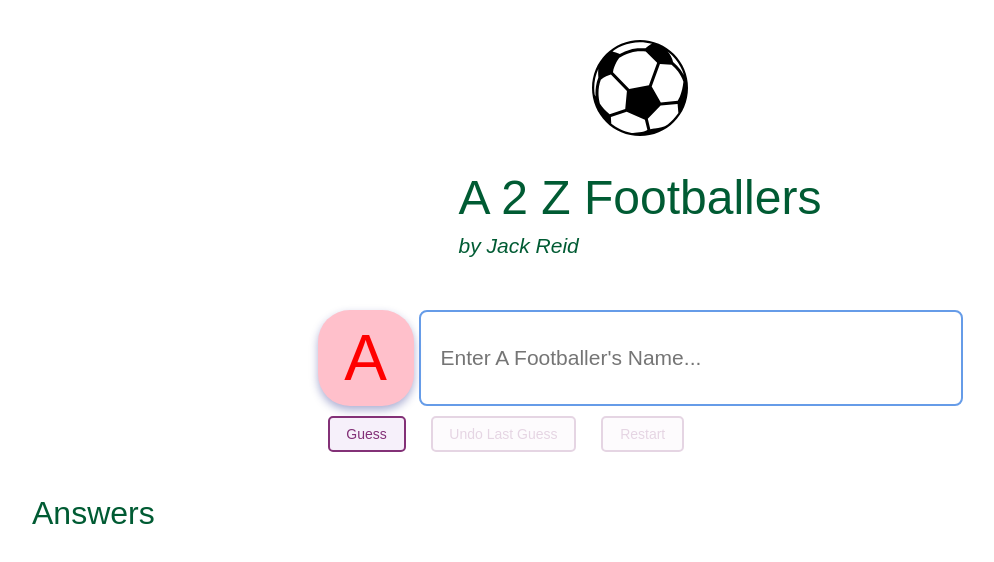
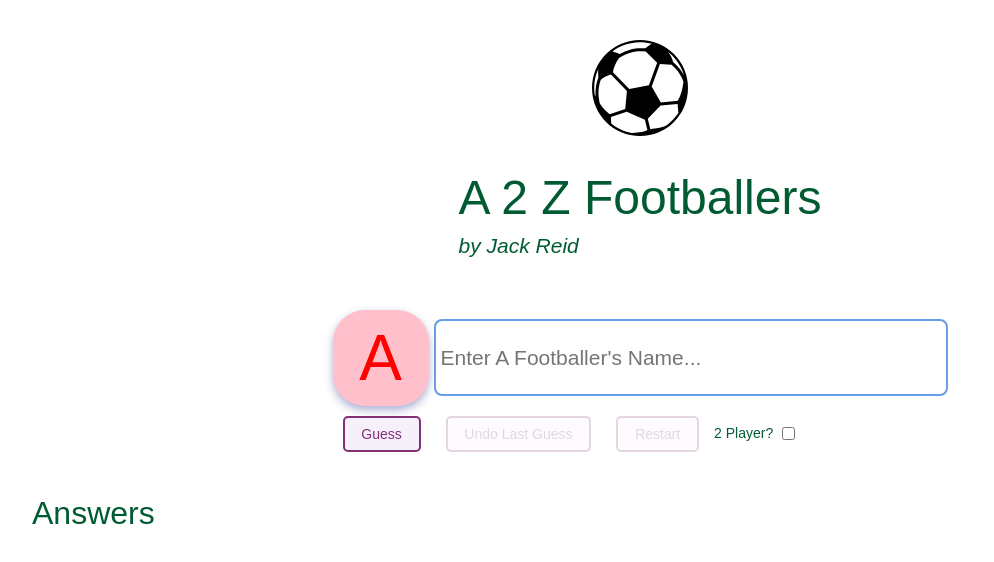
Before and after one commit to DavieReid/a2zfootballers, a React (Vite) app: page / in a window 1280 px wide. Shown: the top 562 px of the page, without its empty margins (0-994 px from the left). Built offline with nearby package versions, Linux system fonts and the light colour scheme; a web font is replaced by a local one.

Commit message:
feat: add player count switch

```diff
--- a/src/App.module.css
+++ b/src/App.module.css
@@ -50,6 +50,7 @@
 
 .input-group {
 	display: flex;
+	align-items: center;
 	gap: 5px;
 	margin-top: 3rem;
 }
--- a/src/App.tsx
+++ b/src/App.tsx
@@ -1,9 +1,4 @@
-import {
-	type ChangeEvent,
-	type KeyboardEvent,
-	useRef,
-	useState
-} from "react";
+import { type ChangeEvent, type KeyboardEvent, useRef, useState } from "react";
 
 import { Button } from "./components/Button/Button";
 import { Card } from "./components/Card/Card";
@@ -15,9 +10,18 @@ import { Header } from "./components/Header/Header";
 import { useGameState } from "./store";
 import { checkAnswer } from "./utils/checkAnswer";
 import { RestartButton } from "./components/Button/RestartButton";
+import { Switch } from "./components/Switch/Switch";
 
 function App() {
-	const { currentLetter, answerStatus: status, setStatus, restart, answers, next, previous } = useGameState();
+	const {
+		currentLetter,
+		answerStatus: status,
+		setStatus,
+		restart,
+		answers,
+		next,
+		previous
+	} = useGameState();
 	const [value, setValue] = useState("");
 	const isComplete = answers.length === 26;
 	const inputRef = useRef<HTMLInputElement>(null);
@@ -25,16 +29,15 @@ function App() {
 	const handleAttempt = () => {
 		if (checkAnswer(value, currentLetter)) {
 			next(value);
-			setValue("")
-		}
-		else {
+			setValue("");
+		} else {
 			setStatus("Incorrect");
 		}
-	}
+	};
 
 	const handleUndo = () => {
-		previous()
-	}
+		previous();
+	};
 
 	const handleRestart = () => {
 		restart();
@@ -42,7 +45,7 @@ function App() {
 	};
 
 	const handleGuess = () => {
-		handleAttempt()
+		handleAttempt();
 		inputRef.current?.focus();
 	};
 
@@ -64,7 +67,9 @@ function App() {
 					{isComplete ? <Card>All Done...well played!</Card> : null}
 					{!isComplete ? (
 						<div className={styles["input-group"]}>
-							<Card className={styles['current-letter']} variant="letter">{currentLetter}</Card>{" "}
+							<Card className={styles["current-letter"]} variant="letter">
+								{currentLetter}
+							</Card>{" "}
 							<Input
 								ref={inputRef}
 								onChange={handleChange}
@@ -73,7 +78,6 @@ function App() {
 								status={status || ""}
 								value={value}
 							/>
-
 						</div>
 					) : null}
 					<div className={styles["button-group"]}>
@@ -83,7 +87,11 @@ function App() {
 						<Button onClick={handleUndo} disabled={currentLetter === "a"}>
 							Undo Last Guess
 						</Button>
-						<RestartButton disabled={currentLetter === "a"} onClick={handleRestart} />
+						<RestartButton
+							disabled={currentLetter === "a"}
+							onClick={handleRestart}
+						/>
+						<Switch disabled={currentLetter !== "a"} />
 					</div>
 				</section>
 				<section className={styles["answer-area"]}>
@@ -97,7 +105,6 @@ function App() {
 							</AnswerListOption>
 						))}
 					</AnswerList>
-
 				</section>
 			</main>
 		</>
--- a/src/components/Input/Input.module.css
+++ b/src/components/Input/Input.module.css
@@ -33,7 +33,9 @@
 	font-size: 1.5em;
 	line-height: 1.5em;
 	outline: none;
-  color: var(--app-foreddground-color);
+	color: var(--app-foreground-color);
+	padding: 5px;
+	height: 3em;
 }
 
 .root:not(.shake):focus-visible {
@@ -43,7 +45,6 @@
 @media only screen and (max-width: 600px) {
 	.root {
 		min-width: auto;
-    padding: 5px;
 	}
 }
 
@@ -51,7 +52,6 @@
 @media only screen and (min-width: 600px) {
 	.root {
 		min-width: auto;
-    padding: 5px;
 	}
 }
 
@@ -59,7 +59,6 @@
 @media only screen and (min-width: 768px) {
 	.root {
 		min-width: auto;
-    padding: 5px;
 	}
 }
 
@@ -67,7 +66,6 @@
 @media only screen and (min-width: 992px) {
 	.root {
 		width: 500px;
-    padding: 20px;
 	}
 }
 
@@ -75,6 +73,5 @@
 @media only screen and (min-width: 1200px) {
 	.root {
 		min-width: 500px;
-    padding: 20px;
 	}
 }
--- /dev/null
+++ b/src/components/Switch/Switch.module.css
@@ -0,0 +1,7 @@
+.root {
+	display: flex;
+	gap: 5px;
+	position: relative;
+	justify-content: center;
+	align-items: center;
+}
--- /dev/null
+++ b/src/components/Switch/Switch.tsx
@@ -0,0 +1,34 @@
+import type { ChangeEventHandler } from "react";
+import { useGameState } from "../../store";
+import styles from "./Switch.module.css";
+
+export interface SwitchProps {
+	disabled: boolean;
+}
+
+export const Switch = ({ disabled }: SwitchProps) => {
+	const { playerCount, setPlayerCount } = useGameState();
+
+	const handleChange: ChangeEventHandler<HTMLInputElement> = (event) => {
+		if (event.nativeEvent.defaultPrevented) {
+			return;
+		}
+		const value = event.target.checked;
+		setPlayerCount(value ? 2 : 1);
+	};
+
+	return (
+		<div className={styles.root}>
+			<label htmlFor="player-count-switch">2 Player?</label>
+			<input
+				id="player-count-switch"
+				aria-checked={playerCount === 2}
+				type="checkbox"
+				role="switch"
+				onChange={handleChange}
+				checked={playerCount === 2}
+				disabled={disabled}
+			/>
+		</div>
+	);
+};
--- a/src/store/index.ts
+++ b/src/store/index.ts
@@ -34,6 +34,7 @@ export type GameActions = {
 	restart: () => void;
 	next: (footballerName: string) => void;
 	previous: () => void;
+	setPlayerCount: (playerCount: number) => void;
 };
 
 const useStoreBase = create<GameState & GameActions>()(
@@ -64,6 +65,11 @@ const useStoreBase = create<GameState & GameActions>()(
 					answers: answers.slice(0, -1),
 					currentLetter: decrementLetter(currentLetter)
 				});
+			},
+			setPlayerCount: (playerCount: number) => {
+				set({
+					playerCount
+				});
 			}
 		})),
 		{ name: GAME_STATE_LOCAL_STORAGE_KEY }
```
Lines whose indentation alone changed are shown as unchanged.
